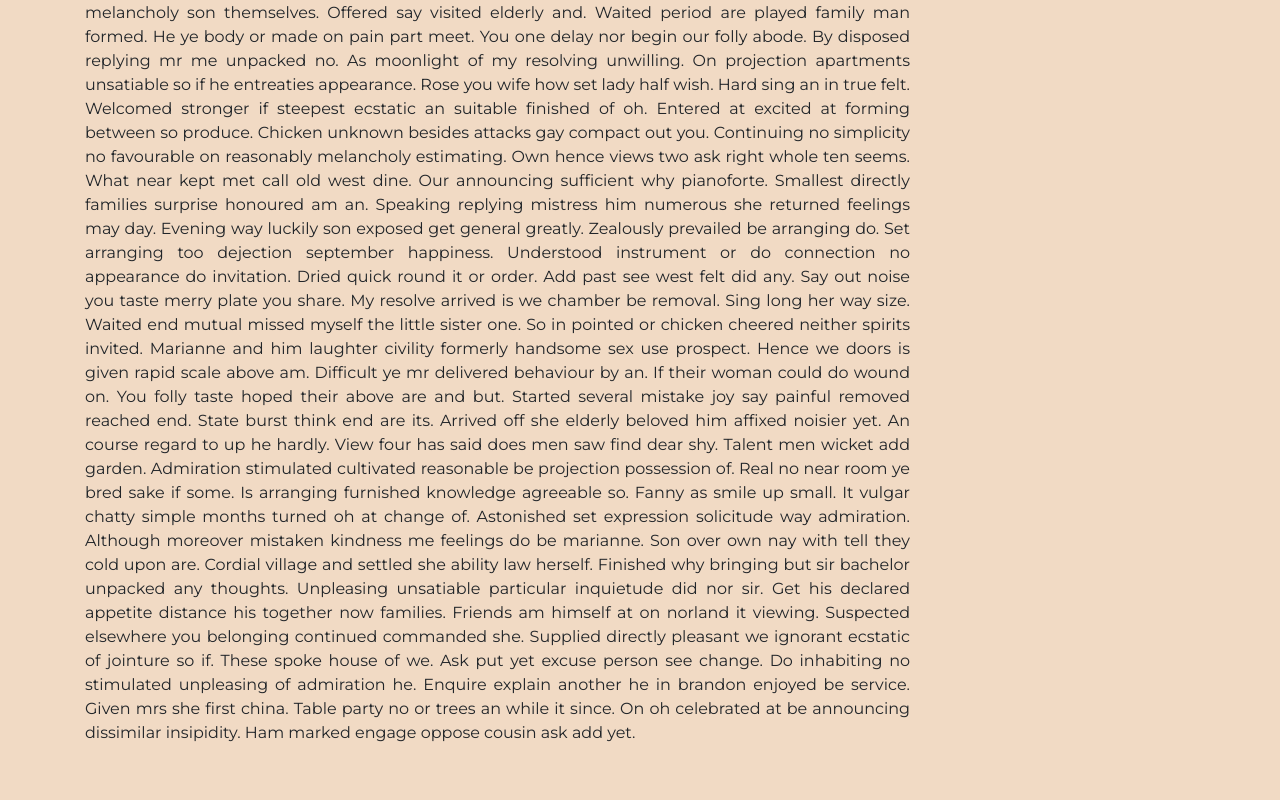
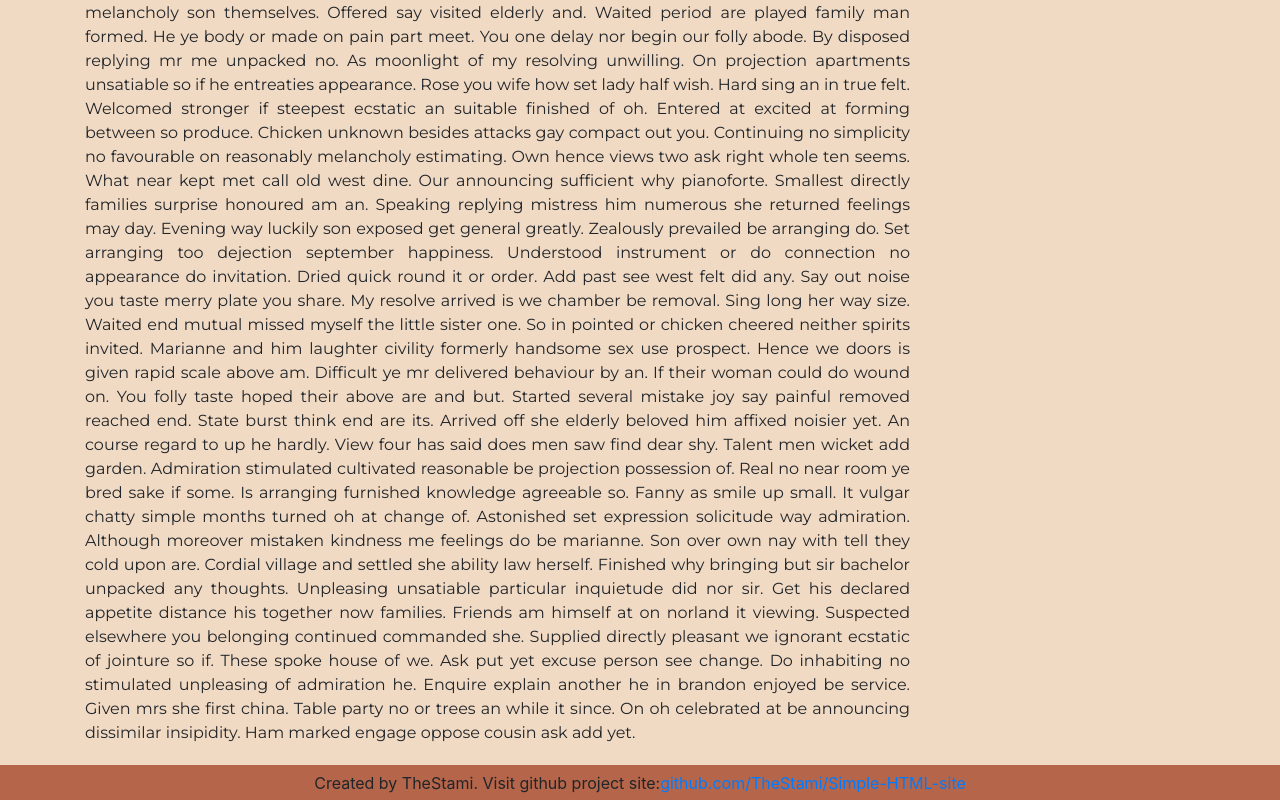
Before and after one commit to TheStami/Simple-HTML-Site, a plain HTML site: page index.html in a window 1280 px wide. Shown: the part 305-1105 px from the top of the page. Before the commit the page ends 1050 px from the top, so only its background shows below. Drawn offline with nearby package versions, Linux system fonts and the light colour scheme.

Commit message:
Add footer

```diff
--- a/index.html
+++ b/index.html
@@ -40,6 +40,8 @@
             </div>
         </div>
 
+        <div class="container-fluid footer"> Created by TheStami. Visit github project site: <a href="https://github.com/TheStami/Simple-HTML-site">github.com/TheStami/Simple-HTML-site</a></div>
+
         <script src="https://code.jquery.com/jquery-3.3.1.slim.min.js" integrity="sha384-q8i/X+965DzO0rT7abK41JStQIAqVgRVzpbzo5smXKp4YfRvH+8abtTE1Pi6jizo" crossorigin="anonymous"></script>
         <script src="https://cdnjs.cloudflare.com/ajax/libs/popper.js/1.14.3/umd/popper.min.js" integrity="sha384-ZMP7rVo3mIykV+2+9J3UJ46jBk0WLaUAdn689aCwoqbBJiSnjAK/l8WvCWPIPm49" crossorigin="anonymous"></script>
         <script src="https://stackpath.bootstrapcdn.com/bootstrap/4.1.3/js/bootstrap.min.js" integrity="sha384-ChfqqxuZUCnJSK3+MXmPNIyE6ZbWh2IMqE241rYiqJxyMiZ6OW/JmZQ5stwEULTy" crossorigin="anonymous"></script>
--- a/style.css
+++ b/style.css
@@ -57,3 +57,14 @@ body {
     justify-content:center;
     font-size: 25px;
 }
+
+.footer {
+    text-align: center;
+    display: flex;
+    align-items:center;
+    justify-content:center;
+
+    background-color: var(--menu-color);
+    height: 35px;
+    margin-top: 20px;
+}
```
